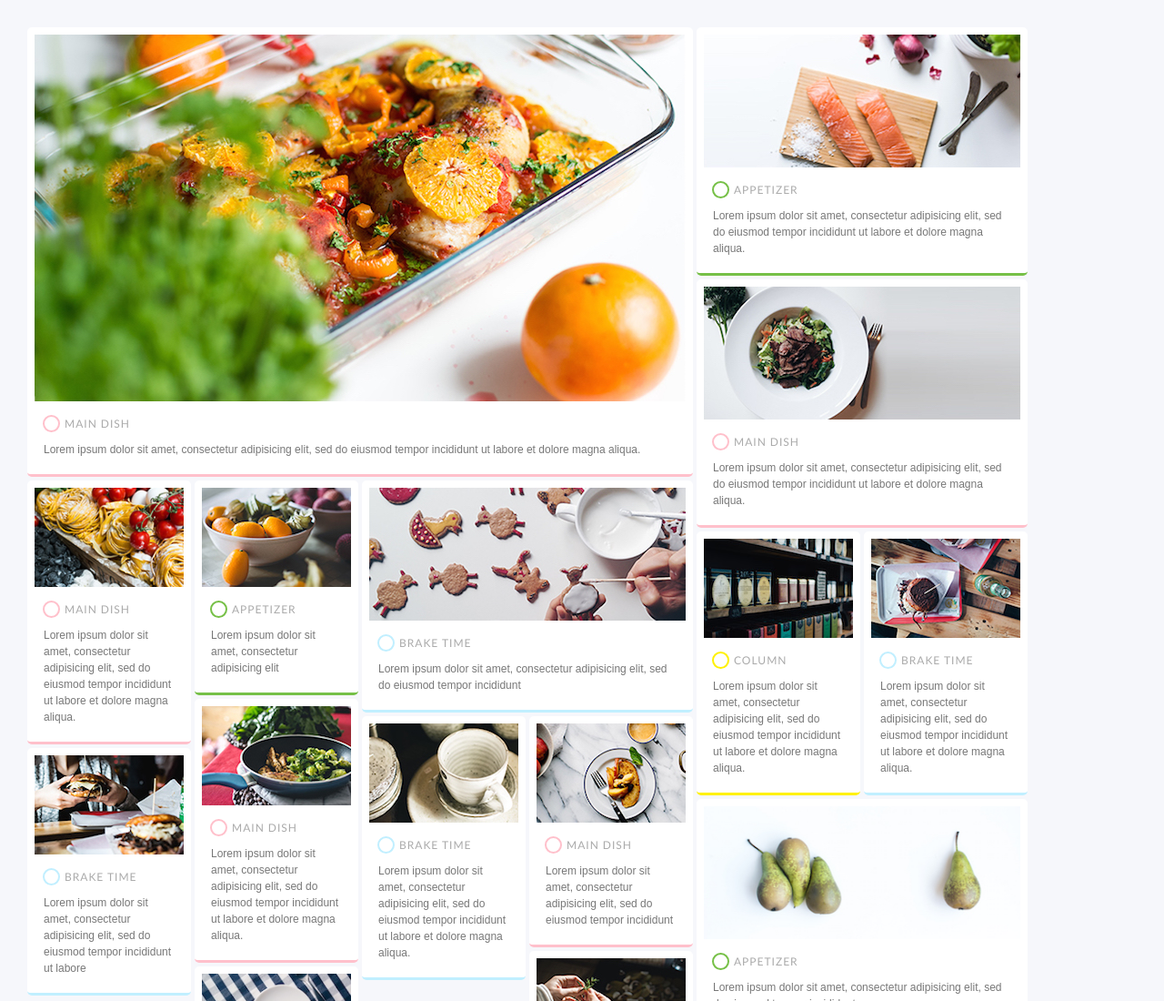
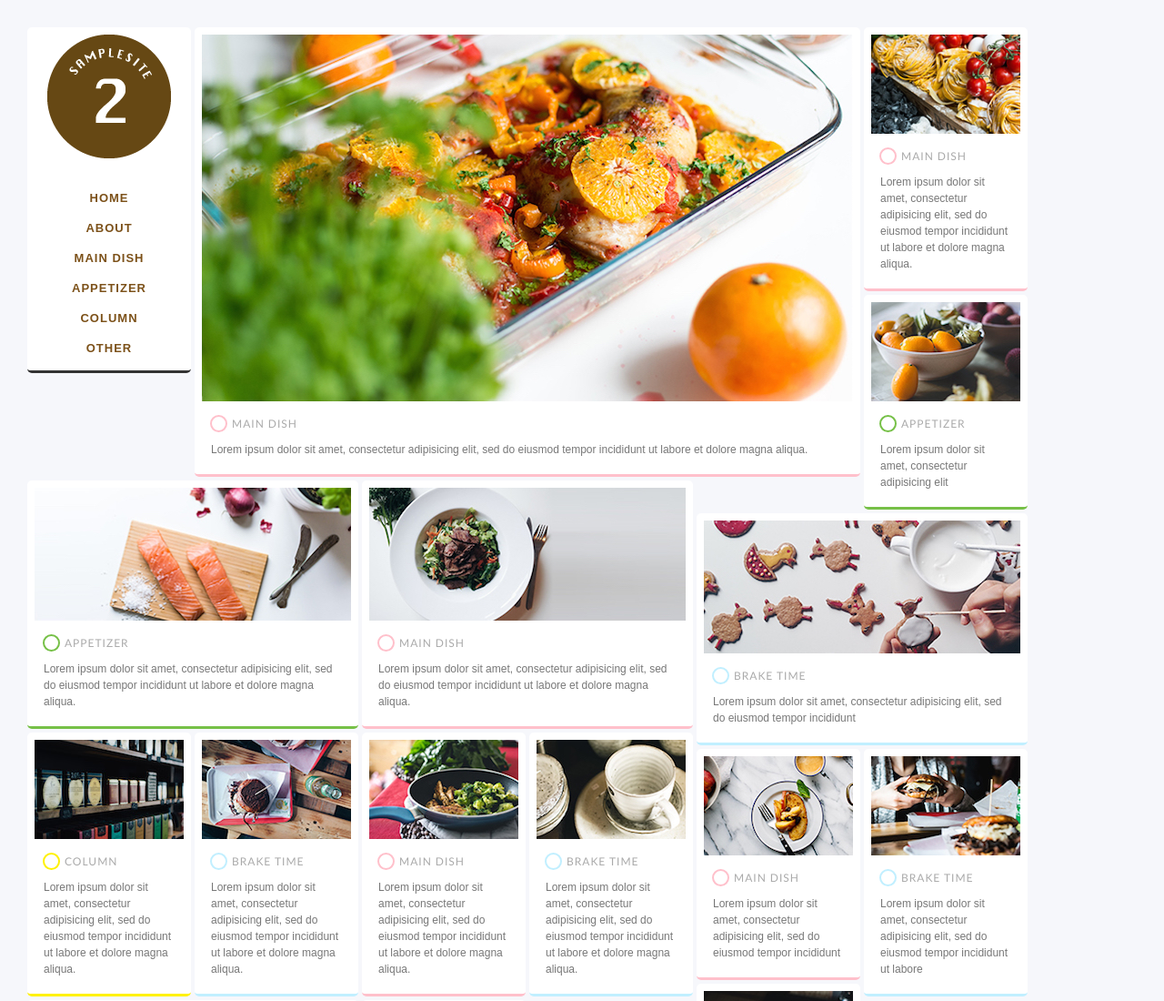
Before and after one commit to sentaro22/190525_modernCoding-2, a plain HTML site: page index.html in a window 1280 px wide. Shown: the top 1100 px of the page at 91% size. Drawn offline with nearby package versions, Linux system fonts and the light colour scheme.

Commit message:
chapter11 ナビゲーションの形のみ完成（次にホバー時の動き制作）

```diff
--- a/css/style.css
+++ b/css/style.css
@@ -17,6 +17,31 @@ body {
 a:link, a:visited, a:hover, a:active {
   color: #7c5119;
   text-decoration: none;
+}
+.header {
+  padding: 25px 0;
+  border-bottom: none;
+  text-align: center;
+}
+.logo {
+  width: 136px;
+  height: 136px;
+  transition: transform 0.3s;
+  transition: -webkit-transform 0.3s;
+}
+.logo:hover {
+  transform: rotate(360deg);
+  -webkit-transform: rotate(360deg);
+}
+.nav {
+  margin: 35px auto 10px;
+}
+.nav-item {
+  margin-top: 20px;
+  text-align: center;
+  letter-spacing: 1px;
+  font-weight: bold;
+  font-size: 1.3rem;
 }
 .item {
   width: 180px;
--- a/index.html
+++ b/index.html
@@ -8,6 +8,23 @@
 </head>
 
 <body>
+  <header class="header item">
+    <h1>
+      <a href="#">
+        <img class="logo" src="images/logo.png" alt="SAMPLE SITE 2">
+      </a>
+    </h1>
+    <nav class="nav">
+      <ul>
+        <li class="nav-item"><a href="#">HOME</a></li>
+        <li class="nav-item"><a href="#">ABOUT</a></li>
+        <li class="nav-item"><a href="#">MAIN DISH</a></li>
+        <li class="nav-item"><a href="#">APPETIZER</a></li>
+        <li class="nav-item"><a href="#">COLUMN</a></li>
+        <li class="nav-item"><a href="#">OTHER</a></li>
+      </ul>
+    </nav>
+  </header>
   <section class="item item-l item-maindish">
     <a href="#">
       <img class="image" src="images/image_L_1.jpg" alt="メインディッシュ">
```
